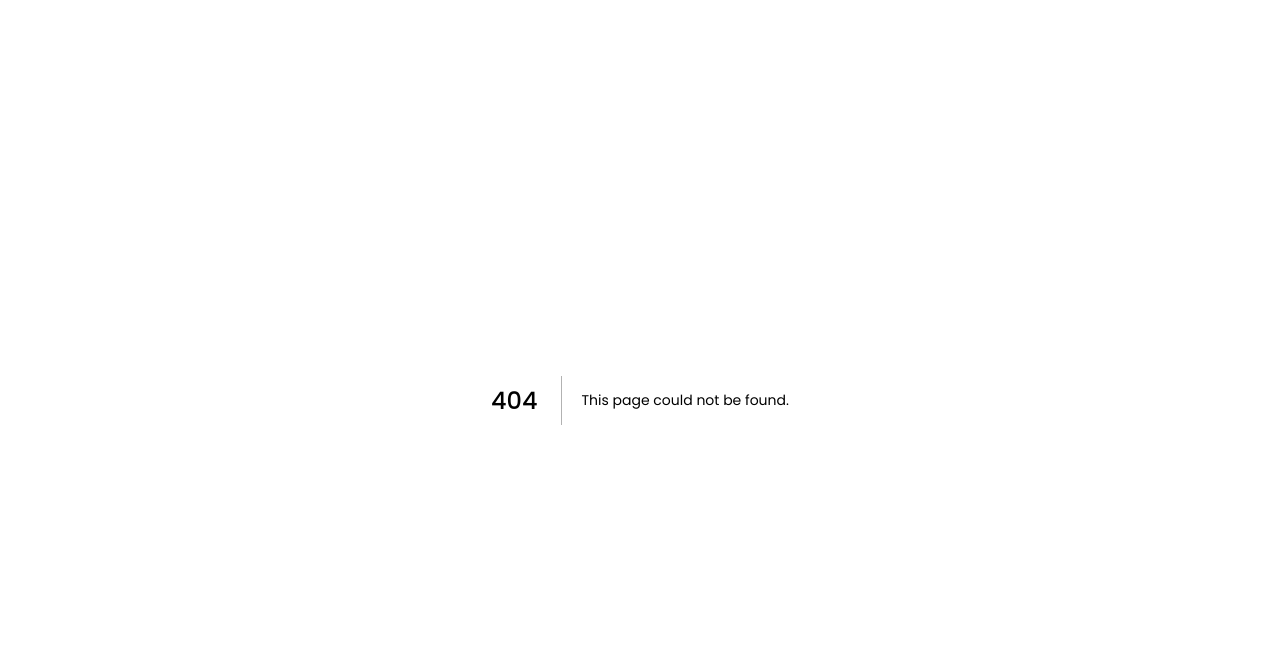
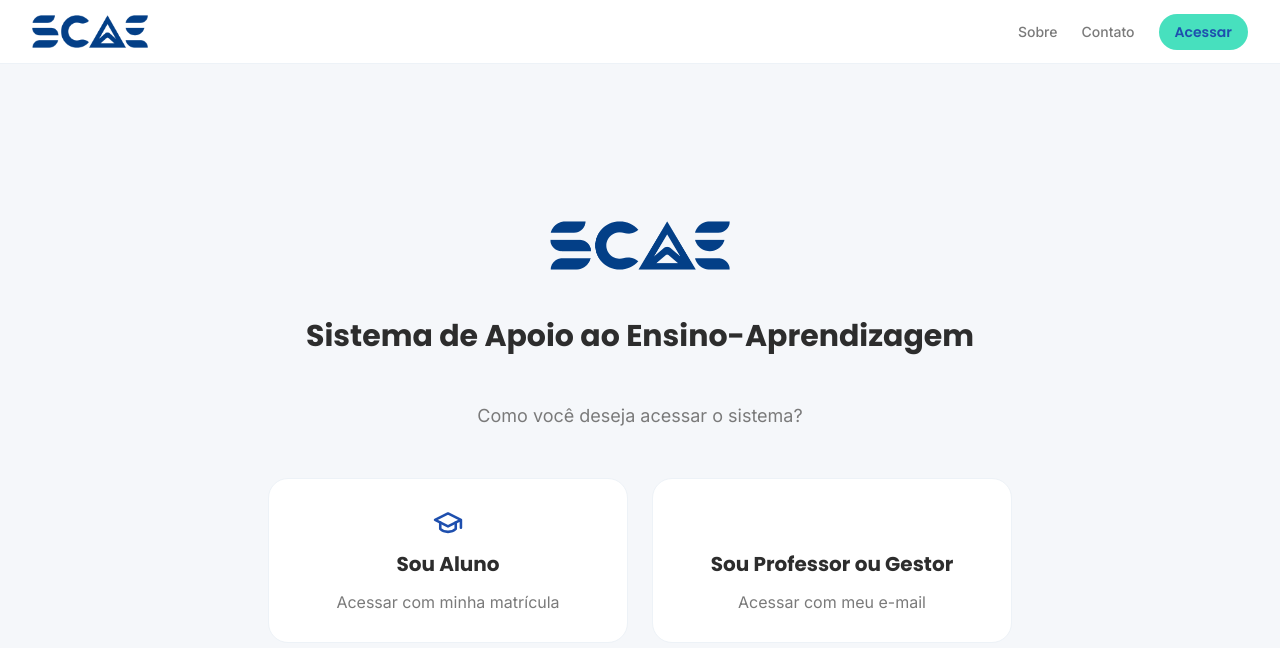
Before and after one commit to codingwithvm/SCAE, a Next.js app in the folder apps/web/: page /login in a window 1280 px wide. Before the commit this address had no page. Shown: the top 648 px of the page. Built offline with nearby package versions, Linux system fonts and the light colour scheme.

Commit message:
feat(web): add login profile-selection page with student and staff cards

```diff
--- /dev/null
+++ b/apps/web/src/app/(public)/login/page.tsx
@@ -0,0 +1,83 @@
+import type { Metadata } from "next";
+import Image from "next/image";
+import Link from "next/link";
+import { Header } from "@/components/layout/Header";
+
+export const metadata: Metadata = {
+  title: "Acessar — SCAE",
+};
+
+export default function LoginPage() {
+  return (
+    <div className="flex flex-col min-h-screen bg-surface">
+      <Header />
+      <main className="flex flex-col items-center justify-center flex-1 p-20 gap-12">
+        <Image src="/logo.png" alt="SCAE" width={180} height={52} priority />
+
+        <h1 className="text-3xl font-bold text-text-primary text-center [font-family:var(--font-poppins),sans-serif]">
+          Sistema de Apoio ao Ensino-Aprendizagem
+        </h1>
+
+        <p className="text-lg text-text-secondary text-center">
+          Como você deseja acessar o sistema?
+        </p>
+
+        <div className="flex gap-6">
+          <Link
+            href="/login/student"
+            className="flex flex-col items-center justify-center gap-3 w-90 h-41.25 rounded-xl bg-background border border-border-light py-7 px-6 transition-shadow hover:shadow-md no-underline"
+          >
+            <svg
+              xmlns="http://www.w3.org/2000/svg"
+              width="36"
+              height="36"
+              viewBox="0 0 24 24"
+              fill="none"
+              stroke="var(--color-primary)"
+              strokeWidth="2"
+              strokeLinecap="round"
+              strokeLinejoin="round"
+              aria-hidden="true"
+            >
+              <path d="M22 10v6M2 10l10-5 10 5-10 5z" />
+              <path d="M6 12v5c3 3 9 3 12 0v-5" />
+            </svg>
+            <span className="text-xl font-bold text-text-primary [font-family:var(--font-poppins),sans-serif]">
+              Sou Aluno
+            </span>
+            <span className="text-base text-text-secondary">
+              Acessar com minha matrícula
+            </span>
+          </Link>
+
+          <Link
+            href="/login/staff"
+            className="flex flex-col items-center justify-center gap-3 w-90 h-41.25 rounded-xl bg-background border border-border-light py-7 px-6 transition-shadow hover:shadow-md no-underline"
+          >
+            <svg
+              xmlns="http://www.w3.org/2000/svg"
+              width="36"
+              height="36"
+              viewBox="0 0 24 24"
+              fill="none"
+              stroke="var(--color-accent)"
+              strokeWidth="2"
+              strokeLinecap="round"
+              strokeLinejoin="round"
+              aria-hidden="true"
+            >
+              <rect width="20" height="14" x="2" y="7" rx="2" ry="2" />
+              <path d="M16 21V5a2 2 0 0 0-2-2h-4a2 2 0 0 0-2 2v16" />
+            </svg>
+            <span className="text-xl font-bold text-text-primary [font-family:var(--font-poppins),sans-serif]">
+              Sou Professor ou Gestor
+            </span>
+            <span className="text-base text-text-secondary">
+              Acessar com meu e-mail
+            </span>
+          </Link>
+        </div>
+      </main>
+    </div>
+  );
+}
```
Also changed, not shown: apps/web/public/logo.png (added), 1 other file (tests, documents, lock files or other folders).
